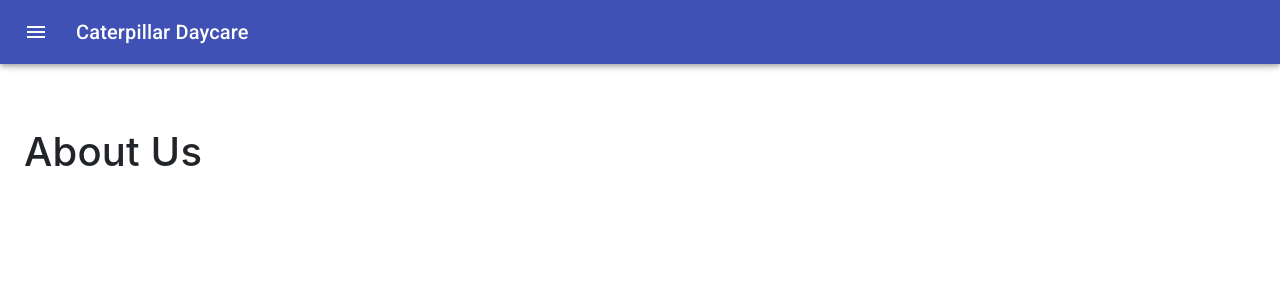
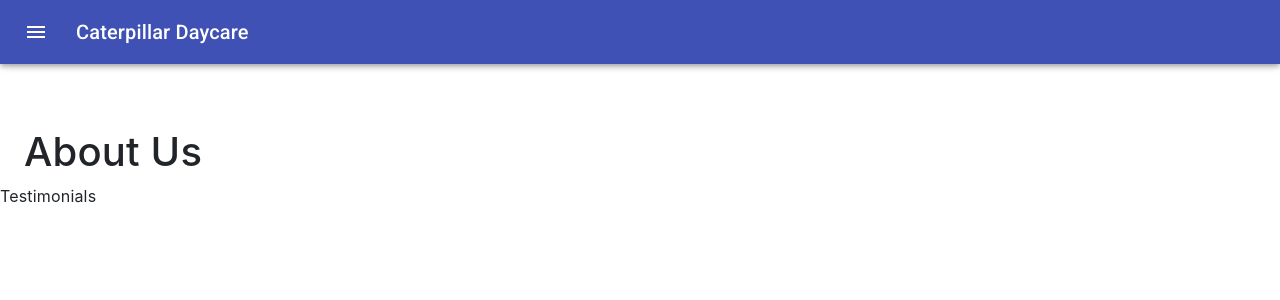
Before and after one commit to LuisAscencio/caterpillardaycare, a React (Create React App) app: page / in a window 1280 px wide. Shown: the top 300 px of the page. Built offline with nearby package versions, Linux system fonts and the light colour scheme.

Commit message:
testimonials comp

```diff
--- a/src/App.js
+++ b/src/App.js
@@ -1,6 +1,7 @@
 import React from "react";
 import { BrowserRouter as Router, Switch, Route } from "react-router-dom";
 import NavBar from "./components/NavBar";
+import Testimonials from "./components/Testimonials";
 import "./App.css";
 import { AboutUs } from "./components/AboutUs";
 
@@ -9,6 +10,7 @@ function App() {
     <div>
       <NavBar />
       <AboutUs />
+      <Testimonials />
     </div>
   );
 }
--- /dev/null
+++ b/src/components/Testimonials.js
@@ -0,0 +1,7 @@
+import React from "react";
+
+const Testimonials = () => {
+  return <div>Testimonials</div>;
+};
+
+export default Testimonials;
```
